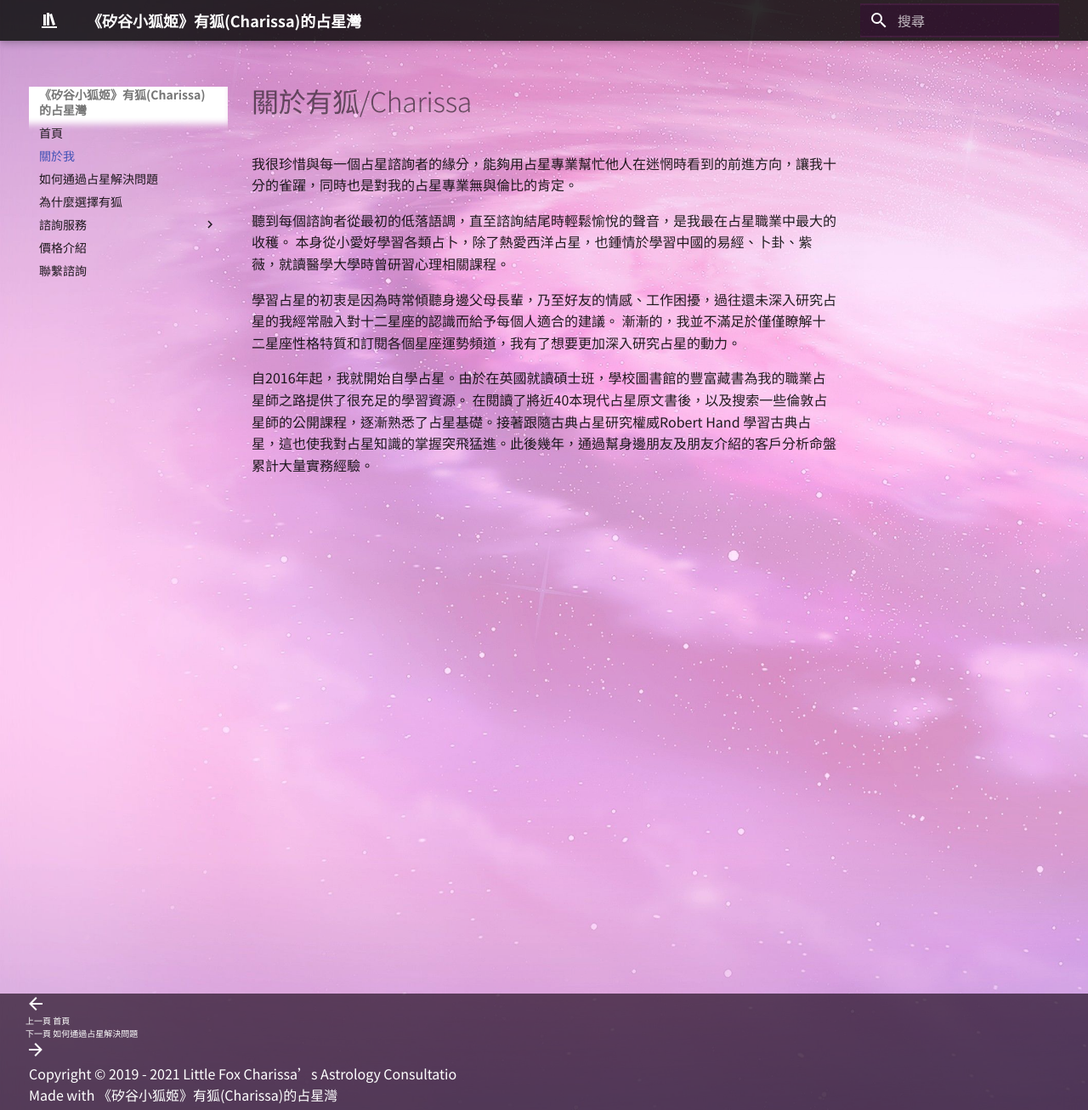
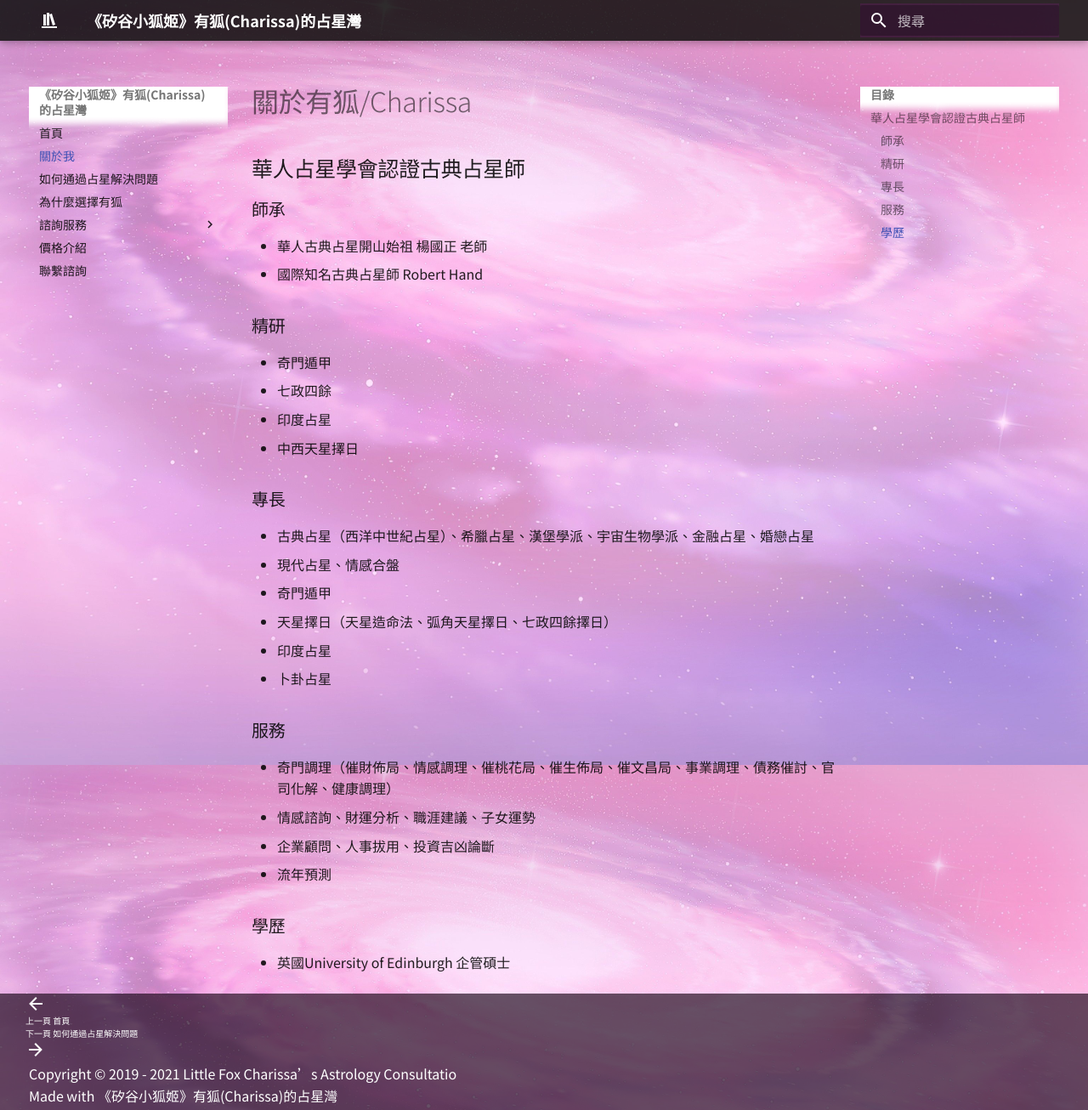
Before and after one commit to hwchiu/charissa_astrology, an MkDocs documentation site: the page built from docs/about.md, in a window 1280 px wide and 1306 px high. Shown: the whole window at 85% size. Built offline with MkDocs 1.6.1 and Material for MkDocs 9.7.7, drawn with Linux system fonts in a browser that asks for light colours.

Commit message:
Fix about me

```diff
--- a/docs/about.md
+++ b/docs/about.md
@@ -1,12 +1,31 @@
 關於有狐/Charissa
 ===================
-我很珍惜與每一個占星諮詢者的緣分，能夠用占星專業幫忙他人在迷惘時看到的前進方向，讓我十分的雀躍，同時也是對我的占星專業無與倫比的肯定。
 
-聽到每個諮詢者從最初的低落語調，直至諮詢結尾時輕鬆愉悅的聲音，是我最在占星職業中最大的收穫。
-本身從小愛好學習各類占卜，除了熱愛西洋占星，也鍾情於學習中國的易經、卜卦、紫薇，就讀醫學大學時曾研習心理相關課程。
+## 華人占星學會認證古典占星師
 
-學習占星的初衷是因為時常傾聽身邊父母長輩，乃至好友的情感、工作困擾，過往還未深入研究占星的我經常融入對十二星座的認識而給予每個人適合的建議。
-漸漸的，我並不滿足於僅僅瞭解十二星座性格特質和訂閱各個星座運勢頻道，我有了想要更加深入研究占星的動力。
+### 師承
+- 華人古典占星開山始祖 楊國正 老師
+- 國際知名古典占星師 Robert Hand
 
-自2016年起，我就開始自學占星。由於在英國就讀碩士班，學校圖書館的豐富藏書為我的職業占星師之路提供了很充足的學習資源。
-在閱讀了將近40本現代占星原文書後，以及搜索一些倫敦占星師的公開課程，逐漸熟悉了占星基礎。接著跟隨古典占星研究權威Robert Hand 學習古典占星，這也使我對占星知識的掌握突飛猛進。此後幾年，通過幫身邊朋友及朋友介紹的客戶分析命盤累計大量實務經驗。
+### 精研
+- 奇門遁甲
+- 七政四餘
+- 印度占星
+- 中西天星擇日
+
+### 專長
+- 古典占星（西洋中世紀占星）、希臘占星、漢堡學派、宇宙生物學派、金融占星、婚戀占星
+- 現代占星、情感合盤
+- 奇門遁甲
+- 天星擇日（天星造命法、弧角天星擇日、七政四餘擇日）
+- 印度占星
+- 卜卦占星
+
+### 服務
+- 奇門調理（催財佈局、情感調理、催桃花局、催生佈局、催文昌局、事業調理、債務催討、官司化解、健康調理）
+- 情感諮詢、財運分析、職涯建議、子女運勢
+- 企業顧問、人事拔用、投資吉凶論斷
+- 流年預測
+
+### 學歷
+- 英國University of Edinburgh  企管碩士
```
